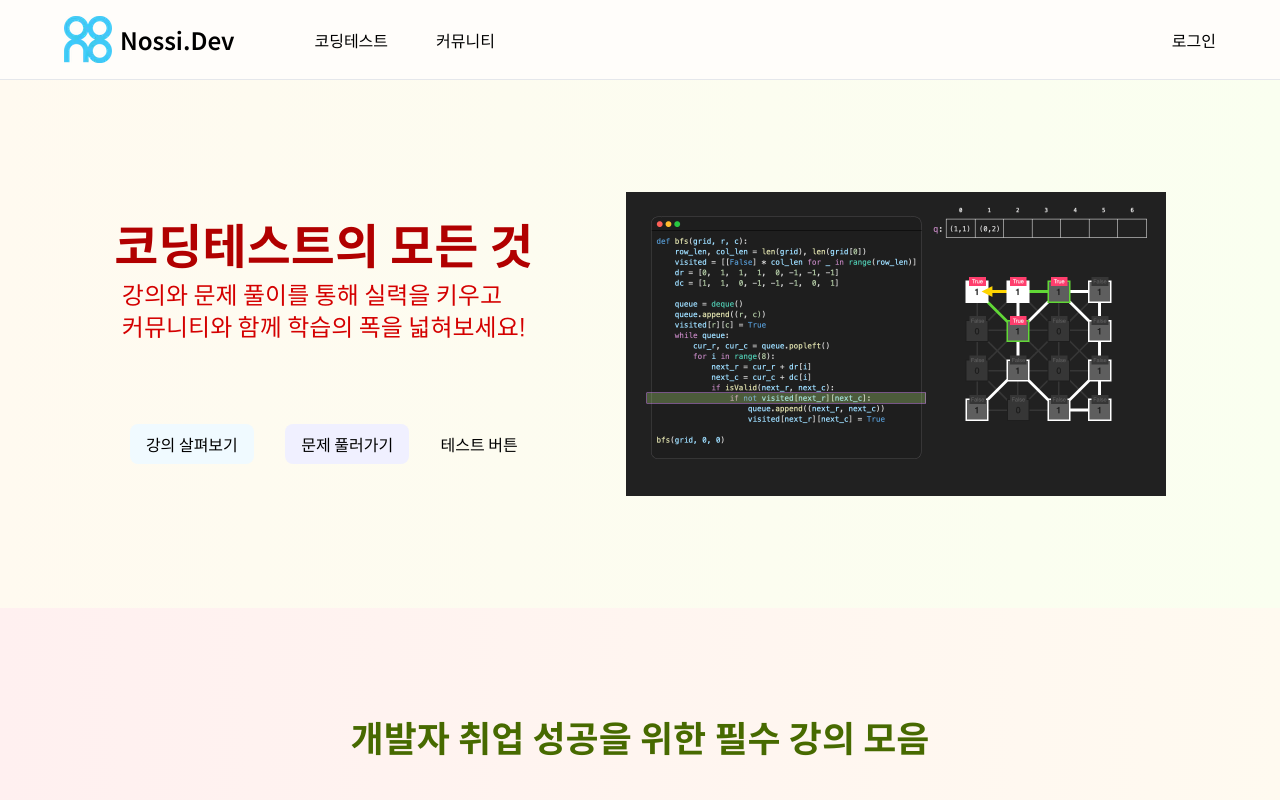
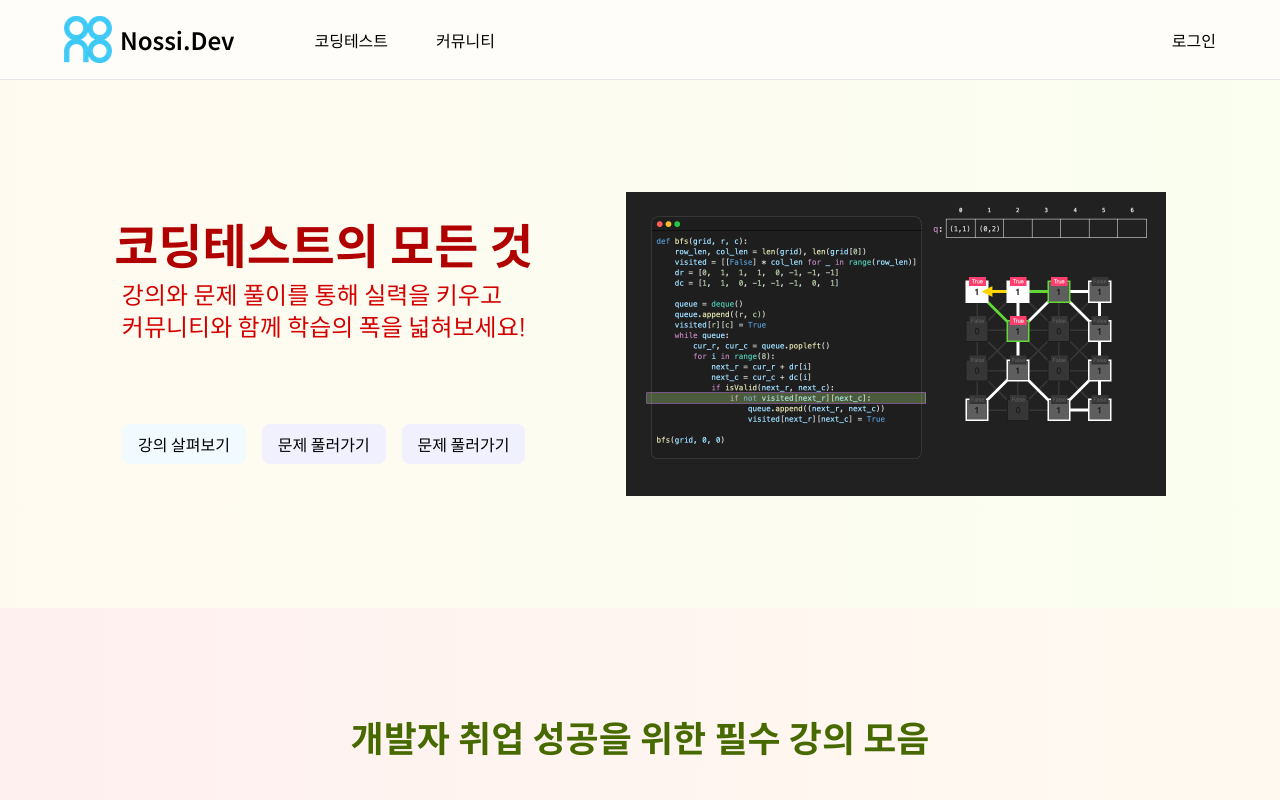
Before and after one commit to FriedHamm/cote_test, a Next.js app: page / in a window 1280 px wide. Shown: the top 800 px of the page. Built offline with nearby package versions, Linux system fonts and the light colour scheme.

Commit message:
asdasdad

```diff
--- a/src/components/main page/HeroSection.jsx
+++ b/src/components/main page/HeroSection.jsx
@@ -30,7 +30,13 @@ export default function HeroSection(props) {
           >
             문제 풀러가기
           </Link>
-          <button onclick={handleClick}>테스트 버튼</button>
+          <button
+            href="/"
+            className="bg-[#F0F0FF] py-2 px-4 rounded-lg inline-block text-center"
+            onclick={handleClick}
+          >
+            문제 풀러가기
+          </button>
         </div>
       </div>
       <Image src="/heroSectionGif.gif" width={540} height={304} alt="visualization of dfs"/>
```
